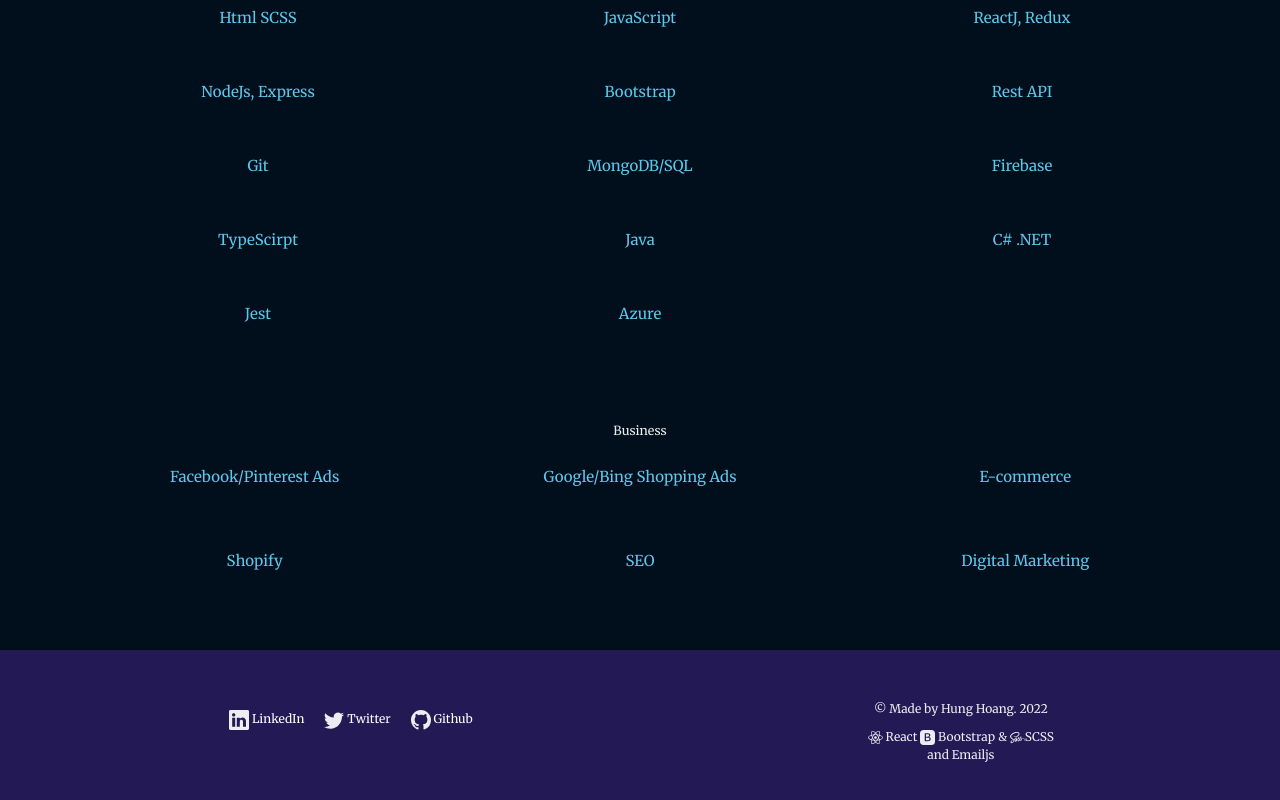
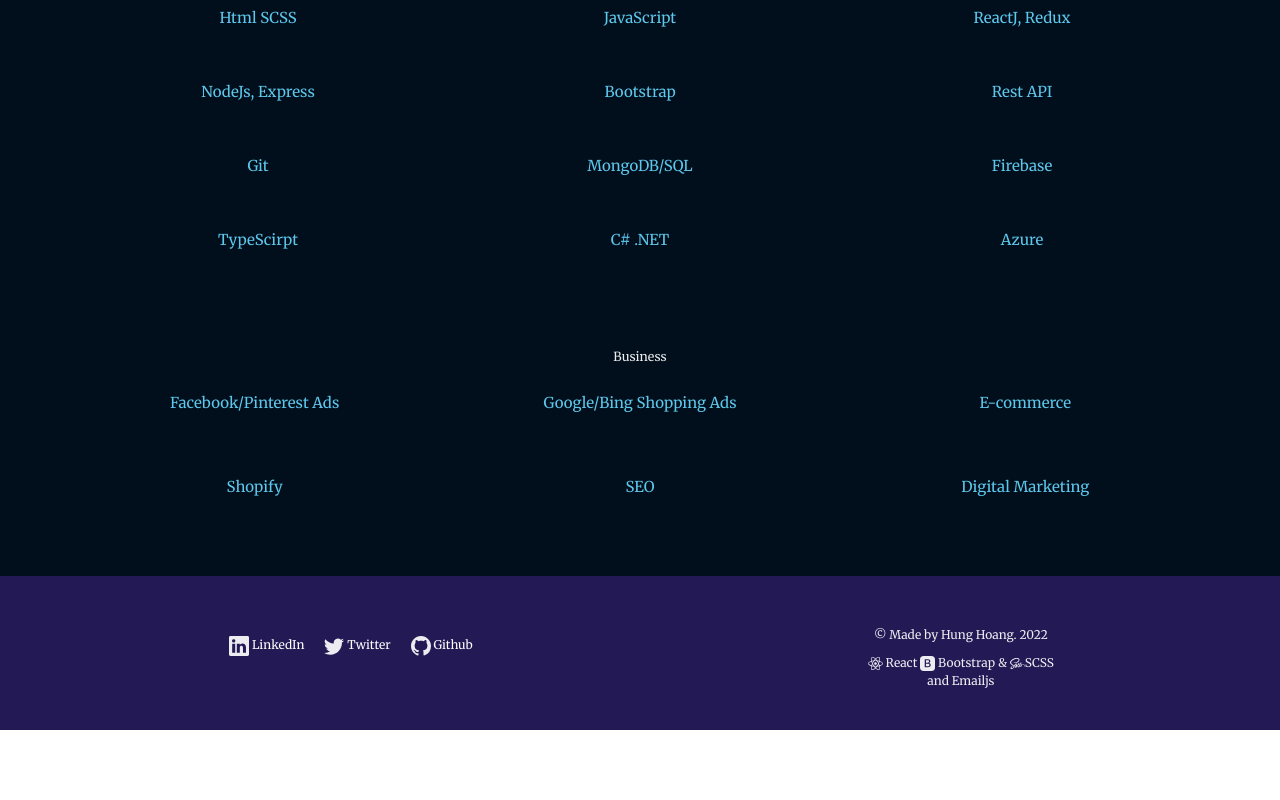
Before and after one commit to HungHoang108/Portfolio_React, a React (Create React App) app in the folder client/: page / in a window 1280 px wide. Shown: the part 1695-2495 px from the top of the page. After the commit the page ends 2425 px from the top, so only its background shows below. Built offline with nearby package versions, Linux system fonts and the light colour scheme.

Commit message:
some smalls changes in homepage

```diff
--- a/client/src/route/home/home.route.jsx
+++ b/client/src/route/home/home.route.jsx
@@ -69,9 +69,9 @@
                 <div className='home-skill-item'><h4>MongoDB/SQL</h4></div>
                 <div className='home-skill-item'><h4>Firebase</h4></div>
                 <div className='home-skill-item'><h4>TypeScirpt</h4></div>
-                <div className='home-skill-item'><h4>Java</h4></div>
+                {/* <div className='home-skill-item'><h4>Java</h4></div> */}
                 <div className='home-skill-item'><h4>C# .NET</h4></div>
-                <div className='home-skill-item'><h4>Jest</h4></div>
+                {/* <div className='home-skill-item'><h4>Jest</h4></div> */}
                 <div className='home-skill-item'><h4>Azure</h4></div>
                 {/* <div className='home-skill-item'><h4>TypeScript</h4></div>
                 <div className='home-skill-item'><h4>Jest</h4></div>
```
